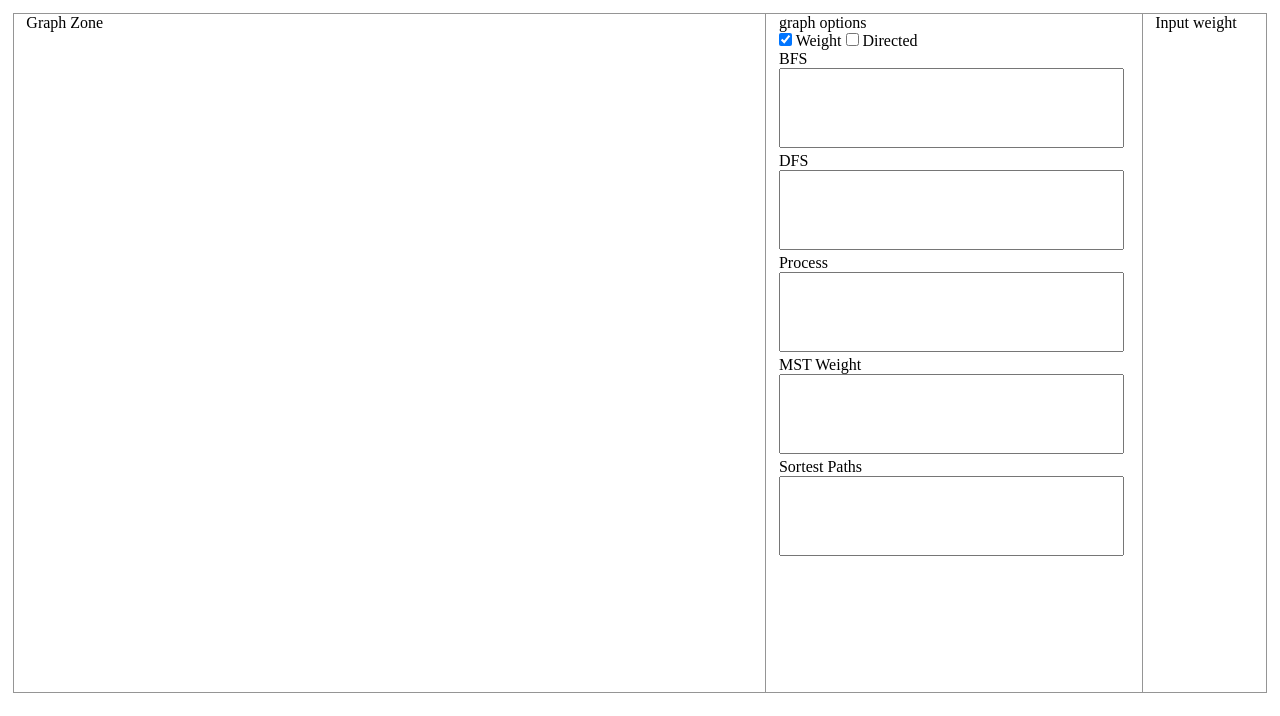
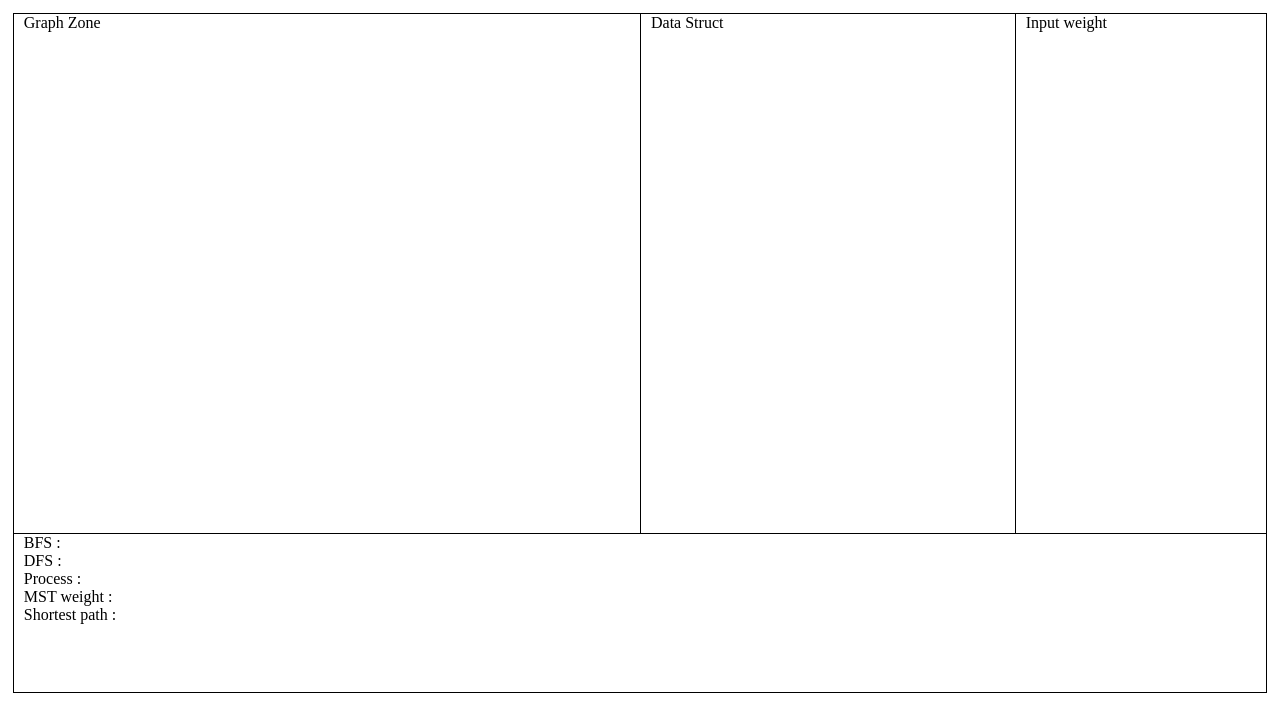
Before and after one commit to HWooKim97/graph_algorithm, a plain HTML site: page index.html in a window 1280 px wide. Shown: the part 84-800 px from the top of the page. Drawn offline with nearby package versions, Linux system fonts and the light colour scheme.

Commit message:
fix layout

```diff
--- a/index.html
+++ b/index.html
@@ -16,51 +16,27 @@
     </header>
 
     <div class="content">
+        <div class="upper">
+            <div class="graphZone">
+                Graph Zone
+            </div>
 
-        <div class="left">
-            Graph Zone
-            <div class="graph"></div>
+            <div class="dataStruct">
+                Data Struct
+            </div>
+
+            <div class="weight">
+                Input weight
+            </div>
         </div>
 
-        <div class="center">
-            <form>
-                graph options
-                <div>
-                    <input type="checkbox" value="1" checked> Weight
-                    <input type="checkbox" value="2"> Directed
-                </div>
-
-                <div class="result">
-                    <div class="BFS">
-                        BFS<br>
-                        <textarea readonly></textarea>
-                    </div>
-                    <div class="DFS">
-                        DFS<br>
-                        <textarea readonly></textarea>
-                    </div>
-
-                    <div class="process">
-                            Process<br>
-                            <textarea readonly></textarea>
-                    </div>
-
-                    <div class="MST">
-                        MST Weight<br>
-                        <textarea readonly></textarea>
-                    </div>
-                    <div class="SP">
-                        Sortest Paths<br>
-                        <textarea readonly></textarea>
-                    </div>
-                </div>
-            </form>
+        <div class="result">
+            BFS : <br>
+            DFS : <br>
+            Process : <br>
+            MST weight : <br>
+            Shortest path : <br>
         </div>
-
-        <div class="right">
-            Input weight
-        </div>
-
     </div>
 
     <div>
--- a/style.css
+++ b/style.css
@@ -19,37 +19,40 @@ header{
 
 .content{
     display: flex;
+    flex-direction: column;
+    height: 85vh;
     margin: 1%;
-    flex-wrap: wrap;
-    align-content: stretch;
-    height: 85vh;
+    border: black 1px solid;
 }
 
-textarea{
-    width: 95%;
-    height: 10vh;
-    resize: none;
+.upper{
+    display: flex;
+    height: 65vh;
 }
 
-.left{
-    width: 60%;
-    border: 1px solid rgb(149, 149, 149);
-    border-right: none;
-    padding-left: 1%;
+.graphZone{
+    width: 50%;
+    padding-left: 10px;
+    border-bottom: black 1px solid;
 }
 
-.center{
+.dataStruct{
     width: 30%;
-    border: 1px solid rgb(149, 149, 149);
-    border-right: none;
-    padding-left: 1%;
+    padding-left: 10px;
+    border: black solid 1px;
+    border-top: 0;
 }
 
-.right{
-    width: 10%;
-    border: 1px solid rgb(149, 149, 149);
-    padding-left: 1%;
+.weight{
+    width: 20%;
+    padding-left: 10px;
+    border-bottom: black 1px solid;
 }
+
+.result{
+    padding-left: 10px;
+}
+
 
 .hiding{
     display: none;
```
